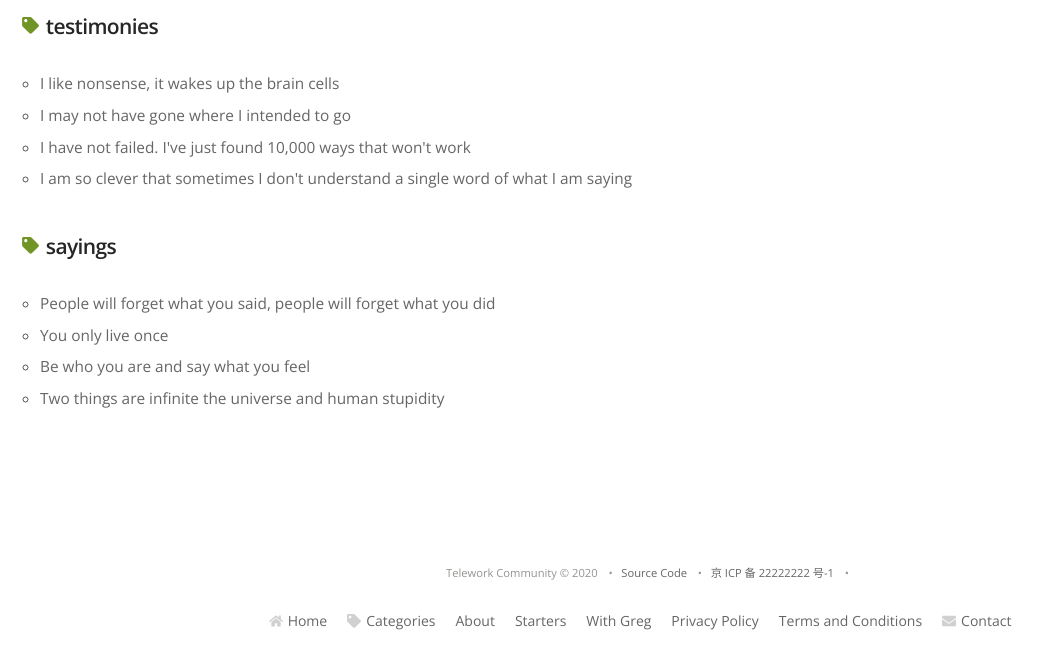
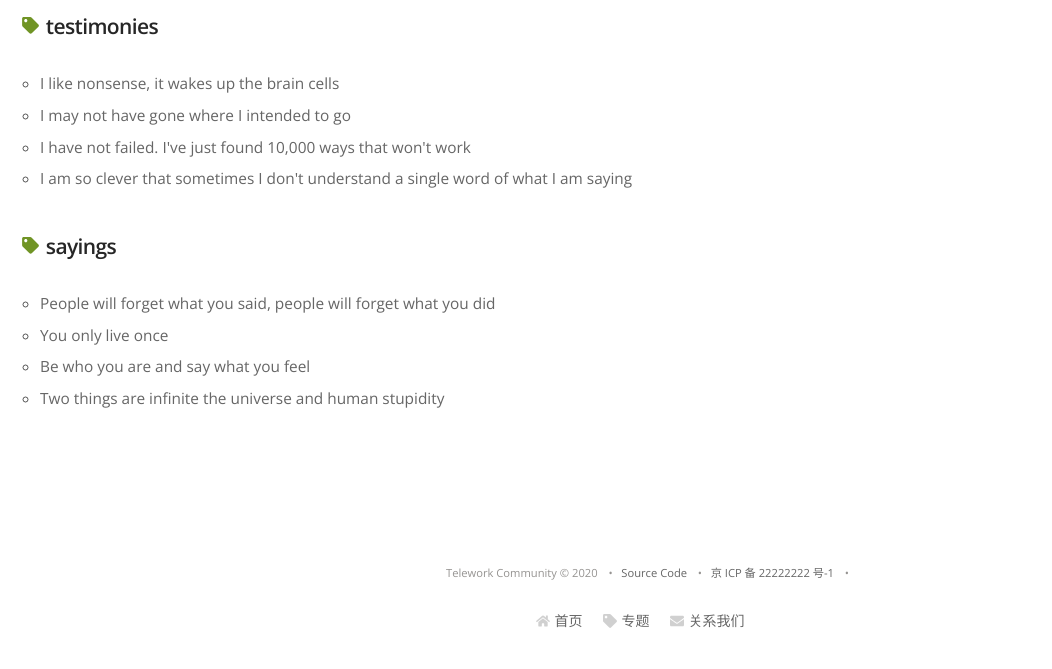
Before and after one commit to telework-club/website, a Gatsby site: page /category in a window 1280 px wide. Shown: the part 159-828 px from the top of the page, without its empty margins (0-1052 px from the left). Built offline with nearby package versions, Linux system fonts and the light colour scheme; Gatsby itself is replaced by a stand-in of ours; some packages are replaced by stand-ins of ours.

Commit message:
comment pages

```diff
--- a/src/components/Menu/Menu.js
+++ b/src/components/Menu/Menu.js
@@ -3,7 +3,6 @@ import PropTypes from "prop-types";
 require("core-js/fn/array/from");
 
 import { FaHome } from "react-icons/fa/";
-import { FaSearch } from "react-icons/fa/";
 import { FaEnvelope } from "react-icons/fa/";
 import { FaTag } from "react-icons/fa/";
 
@@ -23,11 +22,11 @@ class Menu extends React.Component {
     }));
 
     this.items = [
-      { to: "/", label: "Home", icon: FaHome },
-      { to: "/category/", label: "Categories", icon: FaTag },
+      { to: "/", label: "首页", icon: FaHome },
+      { to: "/category/", label: "专题", icon: FaTag },
       // { to: "/search/", label: "Search", icon: FaSearch },
-      ...pages,
-      { to: "/contact/", label: "Contact", icon: FaEnvelope },
+      // ...pages,
+      { to: "/contact/", label: "关系我们", icon: FaEnvelope },
     ];
 
     this.renderedItems = []; // will contain references to rendered DOM elements of menu
```
